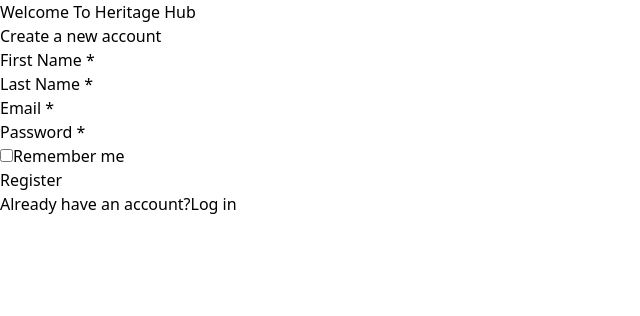
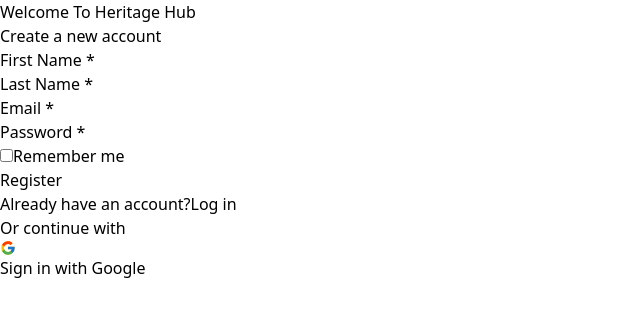
Before and after one commit to rikibanik/HERITAGE_HUB, a React (Vite) app in the folder client/: page /register in a window 1280 px wide. Shown: the top 316 px of the page, without its empty margins (0-640 px from the left). Built offline with nearby package versions, Linux system fonts and the light colour scheme.

Commit message:
sign in with google button

```diff
--- a/client/src/components/RegLog/Login.jsx
+++ b/client/src/components/RegLog/Login.jsx
@@ -2,6 +2,7 @@
 import { Link } from 'react-router-dom'
 import { Bounce, ToastContainer, toast } from 'react-toastify';
 import { useNavigate } from 'react-router-dom';
+import { FcGoogle } from 'react-icons/fc';
 
 const Login = () => {
     const navigate = useNavigate();
@@ -78,7 +79,7 @@
                 transition={Bounce}
             />
             <div id="AuthContainer" className="min-h-screen flex flex-col items-center justify-center bg-gray-50">
-                <div className="w-full max-w-md p-8 space-y-6 bg-white rounded-xl shadow-lg">
+                <div className="w-full max-w-md p-8 space-y-4 bg-white rounded-xl shadow-lg">
                     <div className="text-center space-y-2">
                         <h1 className="text-2xl font-bold text-gray-900">Welcome Back</h1>
                     </div>
@@ -142,6 +143,18 @@
                         </Link>
 
                     </p>
+                    <div class="relative">
+                        <div class="absolute inset-0 flex items-center">
+                            <div class="w-full border-t border-gray-300"></div>
+                        </div>
+                        <div class="relative flex justify-center text-sm">
+                            <span class="bg-white text-gray-500">Or continue with</span>
+                        </div>
+                    </div>
+                    <button className="flex items-center justify-center w-full max-w-sm py-2 text-lg font-medium text-gray-700 bg-white border border-gray-300 shadow-md hover:bg-gray-100 focus:outline-none focus:ring-2 focus:ring-gray-300 transition rounded-full">
+                        <FcGoogle className="text-2xl mr-3" />
+                        Sign in with Google
+                    </button>
                 </div>
             </div>
         </>
--- a/client/src/components/RegLog/Register.jsx
+++ b/client/src/components/RegLog/Register.jsx
@@ -2,6 +2,7 @@
 import { Link } from 'react-router-dom'
 import { Bounce, ToastContainer, toast } from 'react-toastify';
 import { useNavigate } from 'react-router-dom';
+import { FcGoogle } from 'react-icons/fc';
 
 const Register = () => {
     const navigate = useNavigate();
@@ -73,7 +74,7 @@
                 transition={Bounce}
             />
             <div id="AuthContainer" className="min-h-screen flex flex-col items-center justify-center bg-gray-50">
-                <div className="w-full max-w-md p-8 space-y-6 bg-white rounded-xl shadow-lg">
+                <div className="w-full max-w-md p-8 space-y-4 bg-white rounded-xl shadow-lg">
                     <div className="text-center space-y-2">
                         <h1 className="text-2xl font-bold text-gray-900">Welcome To Heritage Hub</h1>
                         <p className="text-gray-600">Create a new account</p>
@@ -81,6 +82,7 @@
 
                     <div className="space-y-4">
                         <form onSubmit={handleSubmit} className="space-y-4">
+                            <div className="flex gap-2">
                                 <div>
                                     <label
                                         htmlFor="firstname"
@@ -110,6 +112,7 @@
                                         minLength={3}
                                         className="mt-1 block w-full px-3 py-2 border border-gray-300 rounded-lg focus:ring-2 focus:ring-blue-500 focus:border-blue-500"
                                         required />
+                                </div>
                             </div>
                             <div>
                                 <label
@@ -167,6 +170,18 @@
                             <button className="ml-1 font-medium text-blue-600 hover:text-blue-800">Log in</button>
                         </Link>
                     </p>
+                    <div class="relative">
+                        <div class="absolute inset-0 flex items-center">
+                            <div class="w-full border-t border-gray-300"></div>
+                        </div>
+                        <div class="relative flex justify-center text-sm">
+                            <span class="bg-white text-gray-500">Or continue with</span>
+                        </div>
+                    </div>
+                    <button className="flex items-center justify-center w-full max-w-sm py-2 text-lg font-medium text-gray-700 bg-white border border-gray-300 shadow-md hover:bg-gray-100 focus:outline-none focus:ring-2 focus:ring-gray-300 transition rounded-full">
+                        <FcGoogle className="text-2xl mr-3" />
+                        Sign in with Google
+                    </button>
                 </div>
             </div>
         </>
```
Lines whose indentation alone changed are shown as unchanged.
